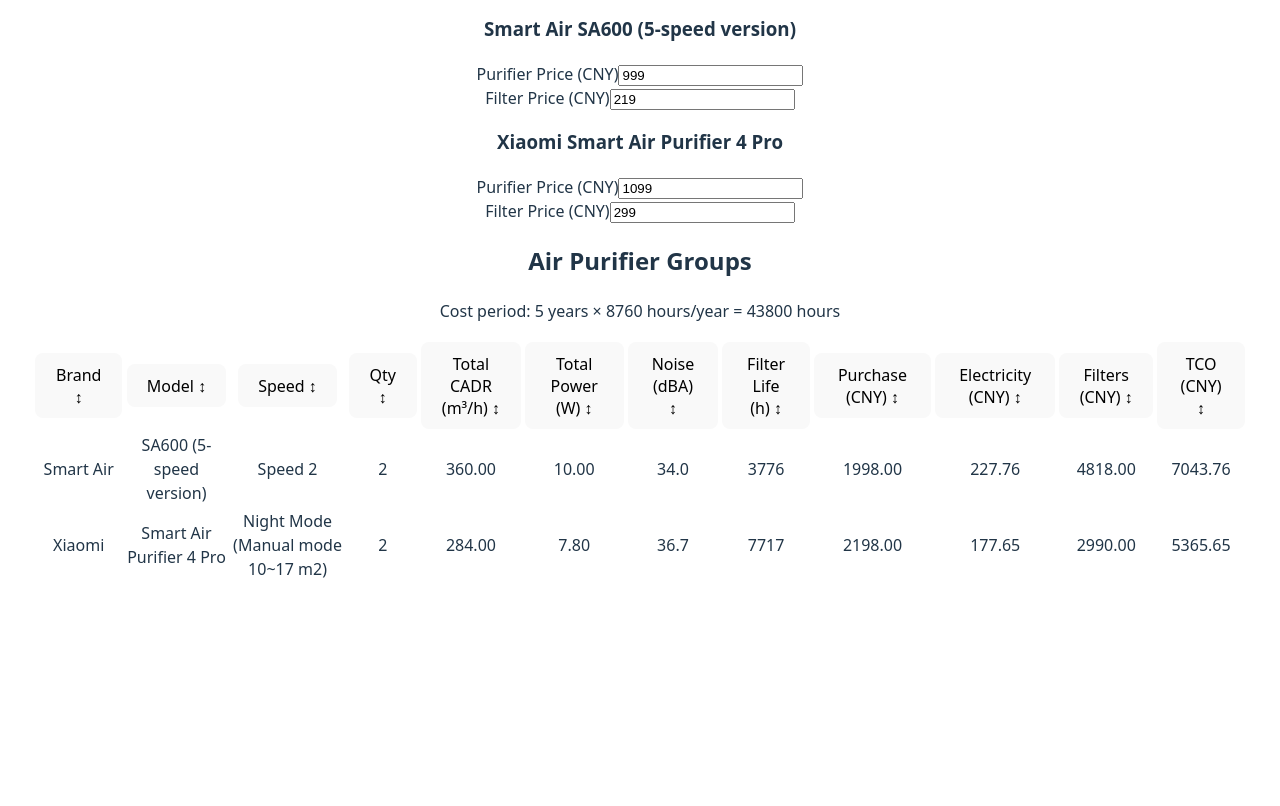
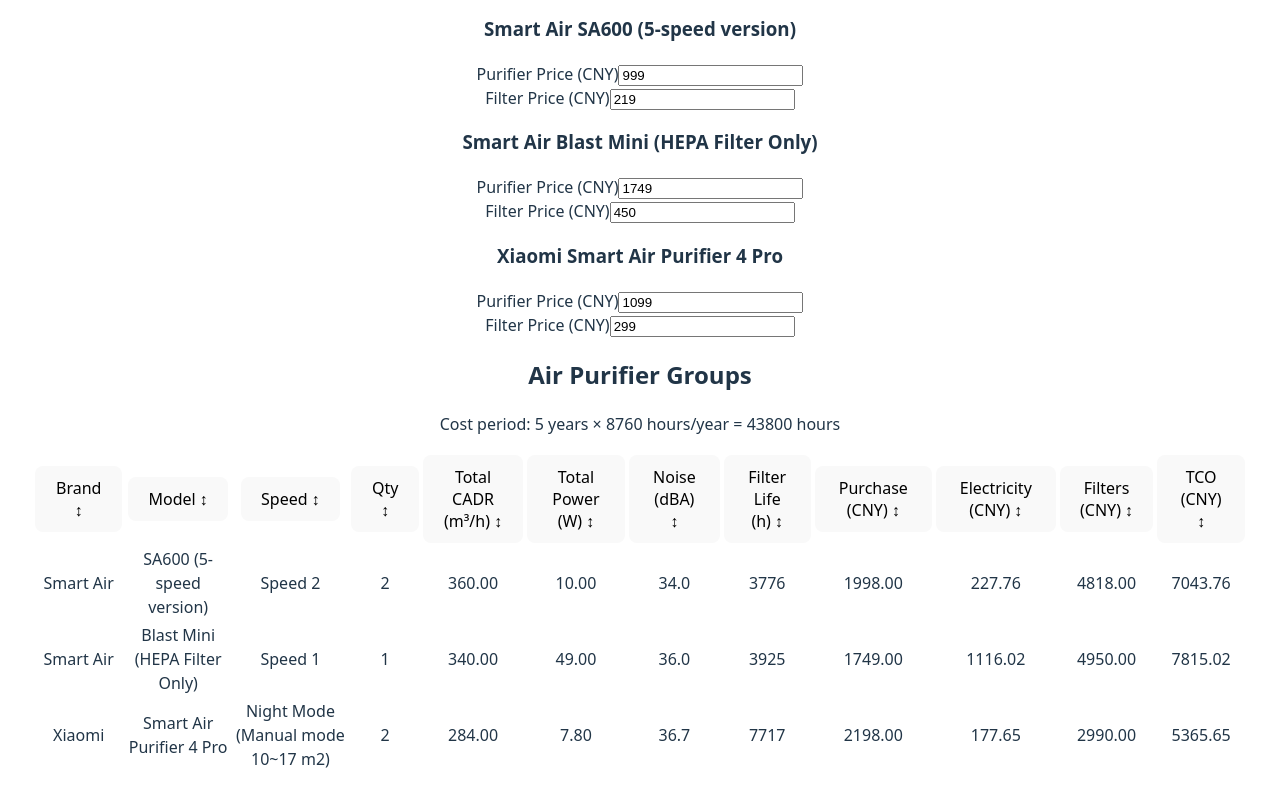
Before and after one commit to rustam-1108d/air-purifier-comparison, a React (Vite) app: page / in a window 1280 px wide. Shown: the part 800-1606 px from the top of the page. Before the commit the page ends 1416 px from the top, so only its background shows below. Built offline with nearby package versions, Linux system fonts and the light colour scheme.

Commit message:
Add Smart Air Blast Mini (HEPA Filter Only version) specifications and prices

```diff
--- a/src/data/airPurifiers.js
+++ b/src/data/airPurifiers.js
@@ -80,6 +80,31 @@
     },
   },
   {
+    id: 'smart-air-blast-mini',
+    brand: 'Smart Air',
+    model: 'Blast Mini (HEPA Filter Only)',
+    speedSettings: [
+      { id: 1, modeName: 'Speed 1', cadrM3PerHour: 340, powerWatts: 49, soundPressureLevelDbA: 36 },
+      { id: 2, modeName: 'Speed 2', cadrM3PerHour: 450, powerWatts: 82, soundPressureLevelDbA: 43 },
+      { id: 3, modeName: 'Speed 3', cadrM3PerHour: 740, powerWatts: 122, soundPressureLevelDbA: 49 },
+    ],
+    ccmMg: 18000,
+    purifierPrices: {
+      CN: { amount: 1_749, currency: 'CNY' },
+      KZ: { amount: 85_000, currency: 'KZT' },
+      RU: { amount: null, currency: 'RUB' },
+      UK: { amount: 432, currency: 'GBP' },
+      US: { amount: 667, currency: 'USD' },
+    },
+    filterPrices: {
+      CN: { amount: 450, currency: 'CNY' },
+      KZ: { amount: 56_990, currency: 'KZT' },
+      RU: { amount: null, currency: 'RUB' },
+      UK: { amount: 90, currency: 'GBP' },
+      US: { amount: 149.99, currency: 'USD' },
+    },
+  },
+  {
     id: 'xiaomi-smart-air-purifier-4-pro',
     brand: 'Xiaomi',
     model: 'Smart Air Purifier 4 Pro',
```
